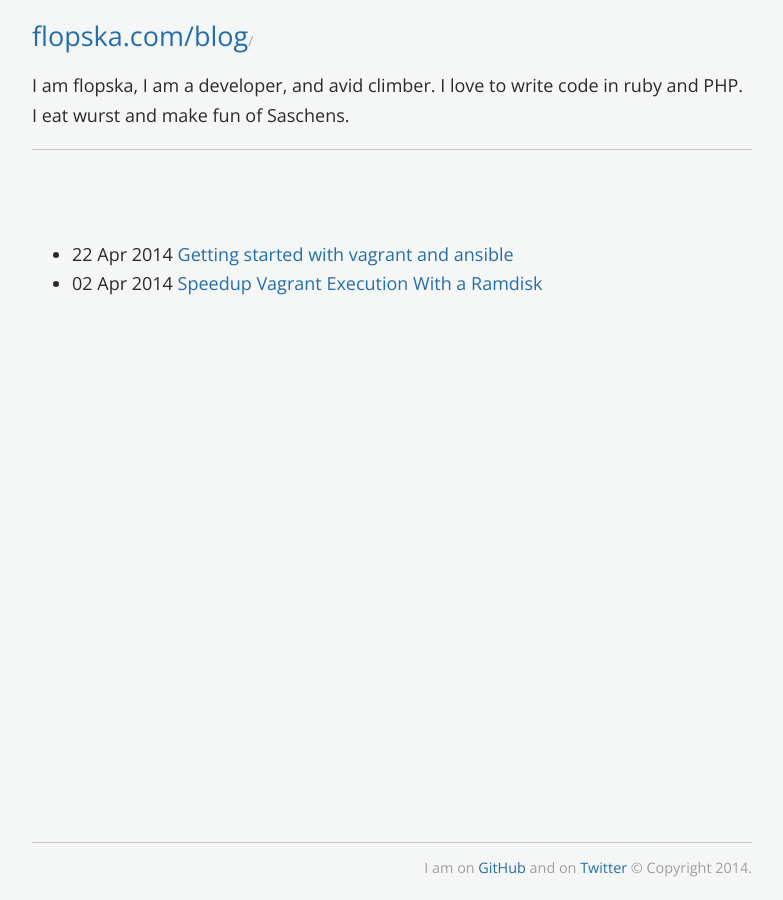
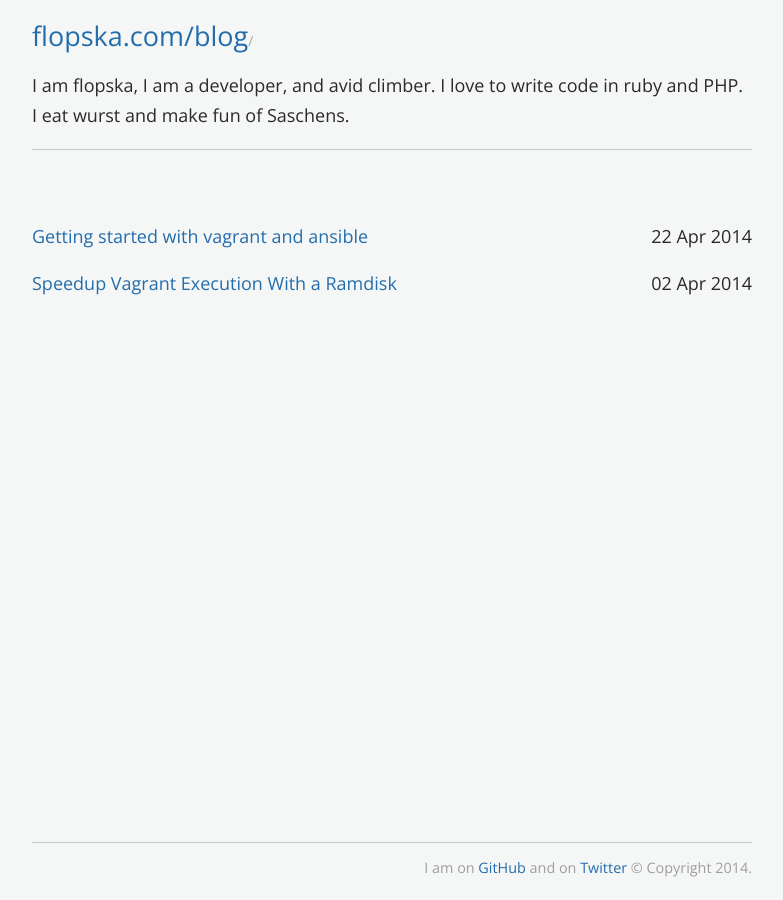
Before and after one commit to FlopsKa/blog, a Jekyll site: the page built from index.html, in a window 1280 px wide. Shown: the whole page, without its empty margins (248-1031 px from the left). Built offline with Jekyll 4.4.1, drawn with Linux system fonts in a browser that asks for light colours; Markdown is read by kramdown in place of the engine named in the settings.

Commit message:
changed markup for the UL, used internal divs and grid system. changed title, added {{ site.title }} to all page headers instead.

```diff
--- a/index.html
+++ b/index.html
@@ -1,12 +1,20 @@
 ---
 layout: default
-title: flopska.com/blog - dev'ing and climbing
+title: dev'ing and climbing
 ---
-<ul>
-	{% for post in site.posts %}
-	<li class="blogpost">
-	<span class="blog-date">{{ post.date | date_to_string }}</span>
-	<a href="/{{ site.baseurl }}{{ post.url }}">{{ post.title }}</a>
-	</li>
-	{% endfor %}
+
+<div class="blog-posts">
+<ul >
+  {% for post in site.posts %}
+  <li>
+
+
+    <span class="blog-title" ><a href="{{ site.baseurl }}{{ post.url }}">{{ post.title }}</a></span>
+
+    <span class="blog-date">{{ post.date | date_to_string }}</span>
+
+
+  </li>
+  {% endfor %}
 </ul>
+</div>
```
